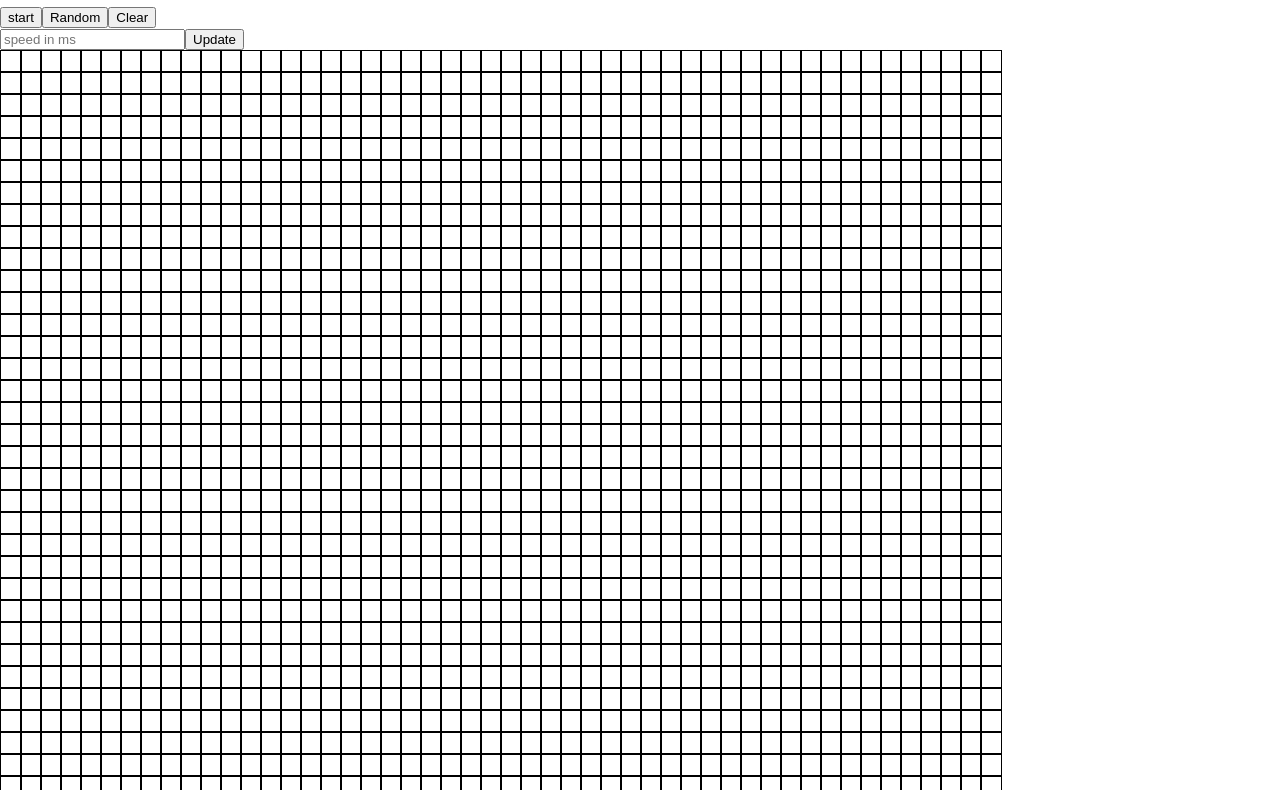
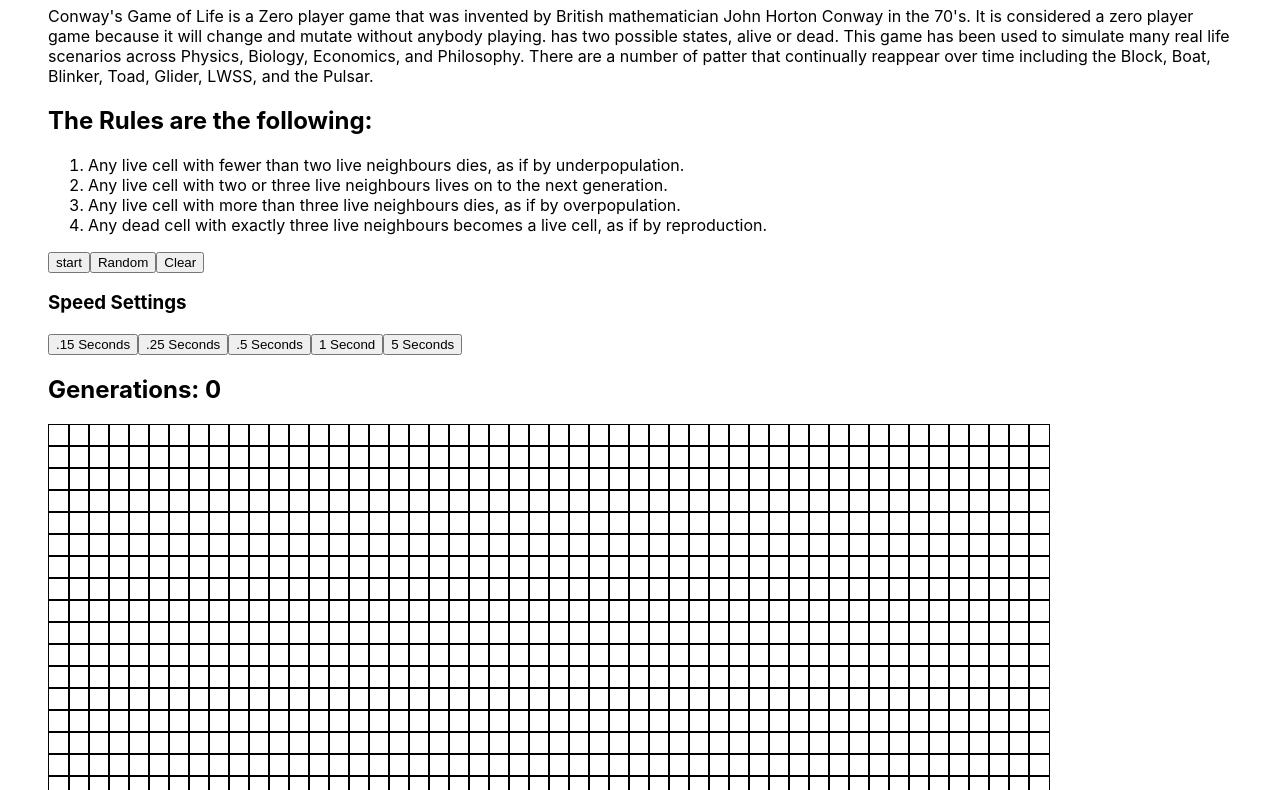
Before and after one commit to ph5500/game_of_lifee, a React app in the folder game_o_lifee/: page / in a window 1280 px wide. Shown: the part 76-866 px from the top of the page. Built offline with nearby package versions, Linux system fonts and the light colour scheme.

Commit message:
added rules to Game of life along with preset buttons to speed up or slow down the game. Also added functional generation counter

```diff
--- a/game_o_lifee/src/components/App.js
+++ b/game_o_lifee/src/components/App.js
@@ -7,8 +7,38 @@ const App = props => {
   return (
     <div>
       <h1>Conway's Game of Life</h1>
-      <Grid />
-      <h2> Generations: {generations}</h2>
+      <p>
+        Conway's Game of Life is a Zero player game that was invented by British
+        mathematician John Horton Conway in the 70's. It is considered a zero
+        player game because it will change and mutate without anybody playing.
+        has two possible states, alive or dead. This game has been used to
+        simulate many real life scenarios across Physics, Biology, Economics,
+        and Philosophy. There are a number of patter that continually reappear
+        over time including the Block, Boat, Blinker, Toad, Glider, LWSS, and
+        the Pulsar.
+      </p>
+      <h2>The Rules are the following:</h2>
+      <ol>
+        <li>
+          Any live cell with fewer than two live neighbours dies, as if by
+          underpopulation.
+        </li>
+        <li>
+          Any live cell with two or three live neighbours lives on to the next
+          generation.
+        </li>
+        <li>
+          Any live cell with more than three live neighbours dies, as if by
+          overpopulation.
+        </li>
+        <li>
+          Any dead cell with exactly three live neighbours becomes a live cell,
+          as if by reproduction.
+        </li>
+      </ol>
+      <Grid generations={generations} />
+      {/* old implementation */}
+      {/* <h2> Generations: {generations}</h2> */}
     </div>
   );
 };
--- a/game_o_lifee/src/components/Grid.js
+++ b/game_o_lifee/src/components/Grid.js
@@ -30,14 +30,27 @@ const Grid = props => {
   });
 
   const [running, setRunning] = useState(false);
+  const [generation, setGeneration] = useState(0);
 
+  const [pace, setPace] = useState(1000);
+  //stores reference of the current state
   const runnningRef = useRef(running);
   runnningRef.current = running;
+
+  const gens = useRef(generation);
+  gens.current = generation;
+
+  const speedRef = useRef(pace);
+  speedRef.current = pace;
 
   const runSimulation = useCallback(() => {
     if (!runnningRef.current) {
       return;
     }
+
+    setGeneration(gens => {
+      return (gens = gens + 1);
+    });
 
     setGrid(g => {
       return produce(g, gridCopy => {
@@ -62,7 +75,7 @@ const Grid = props => {
       });
     });
 
-    setTimeout(runSimulation, 555);
+    setTimeout(runSimulation, speedRef.current);
   }, []);
 
   return (
@@ -88,6 +101,7 @@ const Grid = props => {
           }
 
           setGrid(rows);
+          setGeneration(0);
         }}
       >
         Random
@@ -96,16 +110,48 @@ const Grid = props => {
       <button
         onClick={() => {
           setGrid(generateEmptyGrid());
+          setGeneration(0);
         }}
       >
         Clear
       </button>
-      <form>
-        <label>
-          <input type="text" placeholder="speed in ms" name="speed" />
-          <button>Update</button>
-        </label>
-      </form>
+      <h3>Speed Settings</h3>
+      <button
+        onClick={() => {
+          setPace(150);
+        }}
+      >
+        .15 Seconds
+      </button>
+      <button
+        onClick={() => {
+          setPace(250);
+        }}
+      >
+        .25 Seconds
+      </button>
+      <button
+        onClick={() => {
+          setPace(500);
+        }}
+      >
+        .5 Seconds
+      </button>
+      <button
+        onClick={() => {
+          setPace(1000);
+        }}
+      >
+        1 Second
+      </button>
+      <button
+        onClick={() => {
+          setPace(5000);
+        }}
+      >
+        5 Seconds
+      </button>
+      <h2>Generations: {generation}</h2>
       <div
         style={{
           display: "grid",
--- a/game_o_lifee/src/index.css
+++ b/game_o_lifee/src/index.css
@@ -1,13 +1,14 @@
 body {
-  margin: 0;
-  font-family: -apple-system, BlinkMacSystemFont, 'Segoe UI', 'Roboto', 'Oxygen',
-    'Ubuntu', 'Cantarell', 'Fira Sans', 'Droid Sans', 'Helvetica Neue',
+  margin-left: 3em;
+  margin-right: 3em;
+  font-family: -apple-system, BlinkMacSystemFont, "Segoe UI", "Roboto", "Oxygen",
+    "Ubuntu", "Cantarell", "Fira Sans", "Droid Sans", "Helvetica Neue",
     sans-serif;
   -webkit-font-smoothing: antialiased;
   -moz-osx-font-smoothing: grayscale;
 }
 
 code {
-  font-family: source-code-pro, Menlo, Monaco, Consolas, 'Courier New',
+  font-family: source-code-pro, Menlo, Monaco, Consolas, "Courier New",
     monospace;
 }
```
